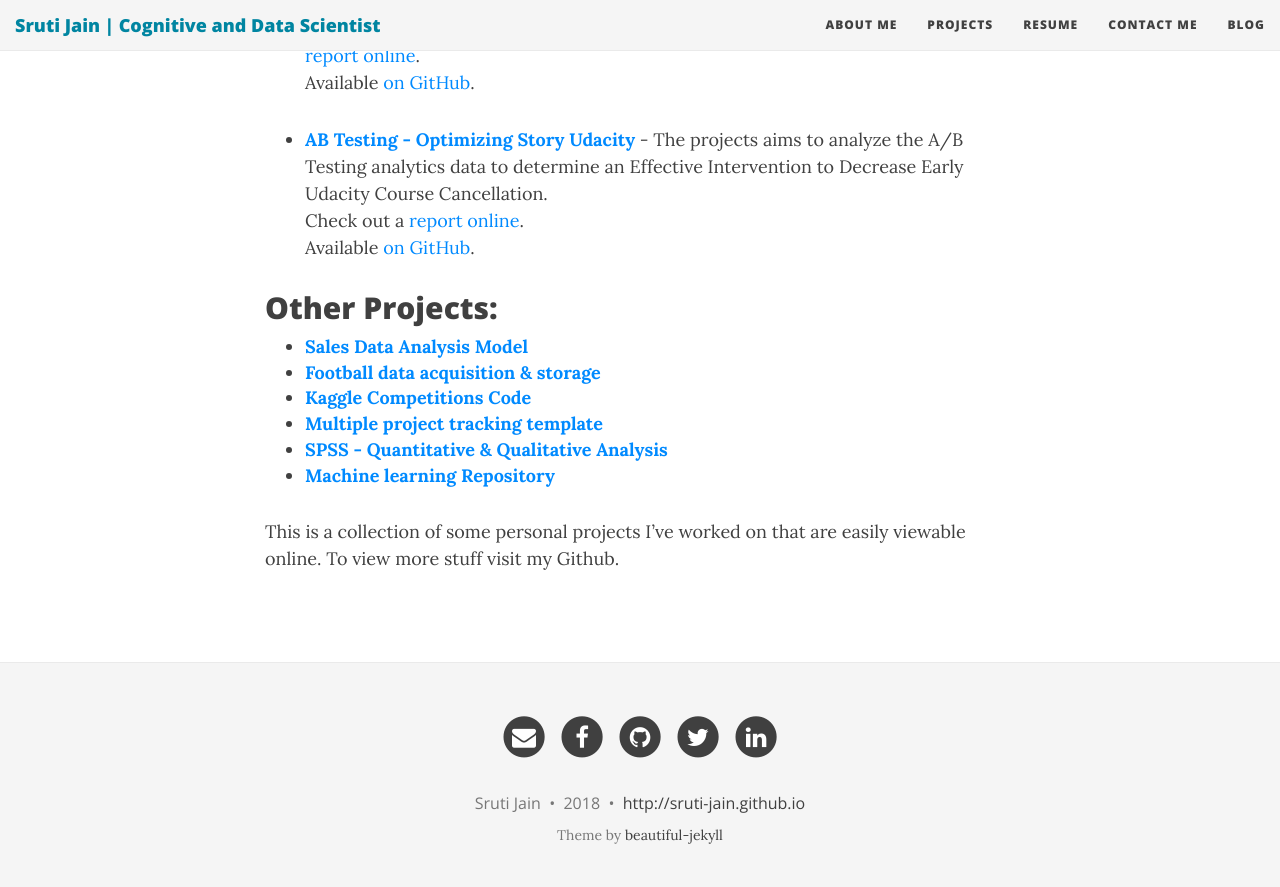
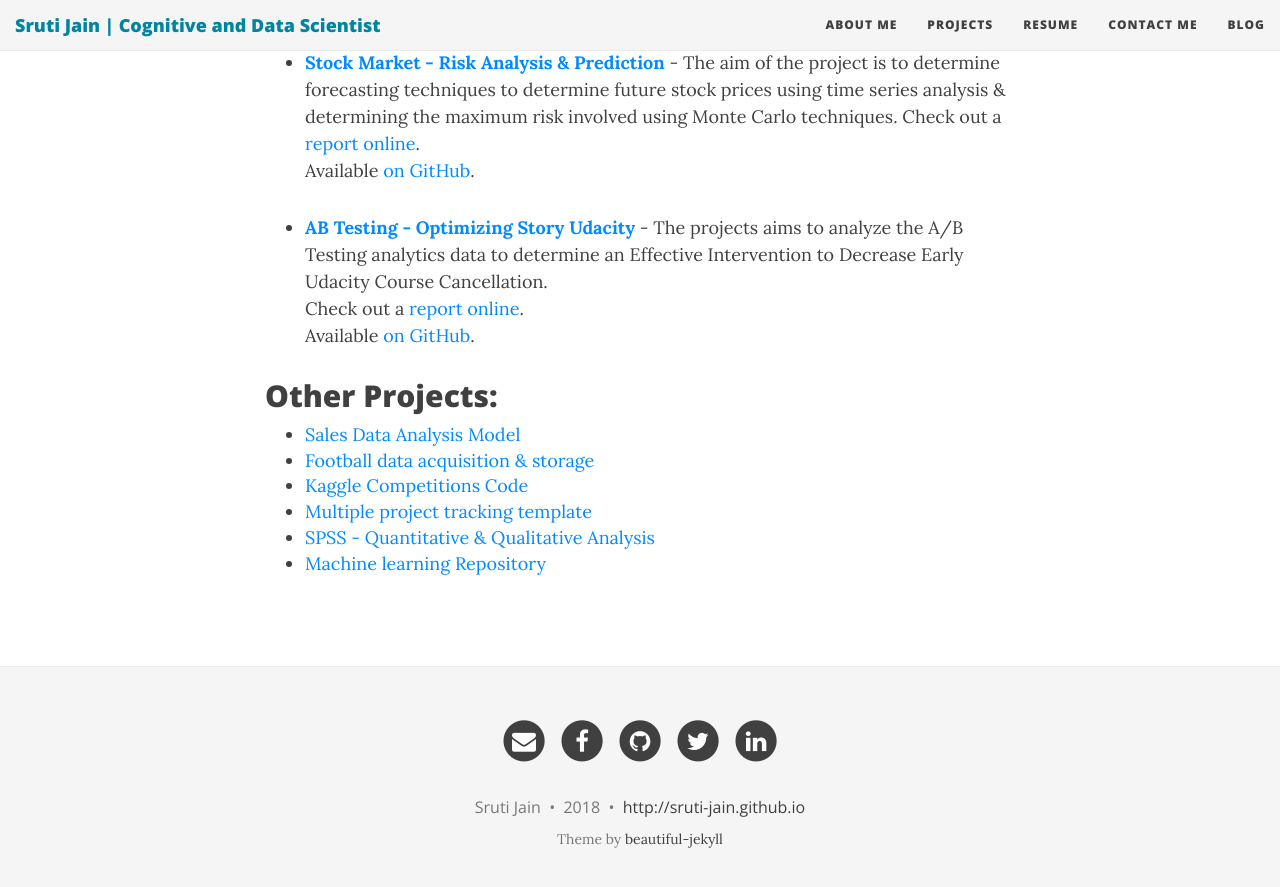
Before and after one commit to sruti-jain/sruti-jain.github.io, a Jekyll site: the page built from Projects.md, in a window 1280 px wide and 900 px high, scrolled down 1606 px. Shown: the top 887 px of the window. Built offline with Jekyll 4.4.1, drawn with Linux system fonts in a browser that asks for light colours; nearby versions of some CDN libraries; our own code applies the rules of GitHub Pages for plain Markdown files; some of the changed text lies outside the part shown.

Commit message:
Update Projects.md

```diff
--- a/Projects.md
+++ b/Projects.md
@@ -1,6 +1,6 @@
 ---
 layout: page
-title: Projects
+title:
 subtitle:
 comments: true
 carbonads: true
@@ -44,12 +44,9 @@
   Available [on GitHub](https://github.com/sruti-jain/ABTesting_SignificanceTesting).
 
 ## Other Projects:
-- **[Sales Data Analysis Model](https://github.com/sruti-jain/Sales-Data-Analysis-Excel)**
-- **[Football data acquisition & storage](https://github.com/sruti-jain/Football-Data-Analysis---Python-SQLite)**
-- **[Kaggle Competitions Code](https://github.com/sruti-jain/KaggleCompetition)**
-- **[Multiple project tracking template](https://github.com/sruti-jain/Project-Management-Template)**
-- **[SPSS - Quantitative & Qualitative Analysis](https://github.com/sruti-jain/Research-Methods---SPSS-Qualitative-Quantitative-Analysis-Projects)**
-- **[Machine learning Repository](https://github.com/sruti-jain/Machine-Learning---Matlab)**
-
-
-This is a collection of some personal projects I've worked on that are easily viewable online. To view more stuff visit my Github.
+- [Sales Data Analysis Model](https://github.com/sruti-jain/Sales-Data-Analysis-Excel)
+- [Football data acquisition & storage](https://github.com/sruti-jain/Football-Data-Analysis---Python-SQLite)
+- [Kaggle Competitions Code](https://github.com/sruti-jain/KaggleCompetition)
+- [Multiple project tracking template](https://github.com/sruti-jain/Project-Management-Template)
+- [SPSS - Quantitative & Qualitative Analysis](https://github.com/sruti-jain/Research-Methods---SPSS-Qualitative-Quantitative-Analysis-Projects)
+- [Machine learning Repository](https://github.com/sruti-jain/Machine-Learning---Matlab)
```
